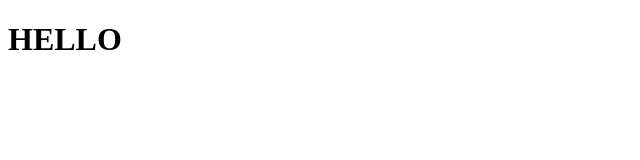
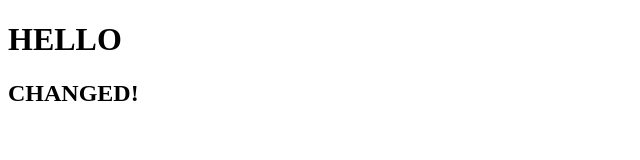
Before and after one commit to Myxogastria0808/calendertest, a plain HTML site: page index.html in a window 1280 px wide. Shown: the whole page, without its empty margins (0-640 px from the left). Drawn offline with Linux system fonts and the light colour scheme.

Commit message:
Update index.html

```diff
--- a/index.html
+++ b/index.html
@@ -8,5 +8,6 @@
 </head>
 <body>
     <h1>HELLO</h1>
+    <h2>CHANGED!</h2>
 </body>
 </html>
```
